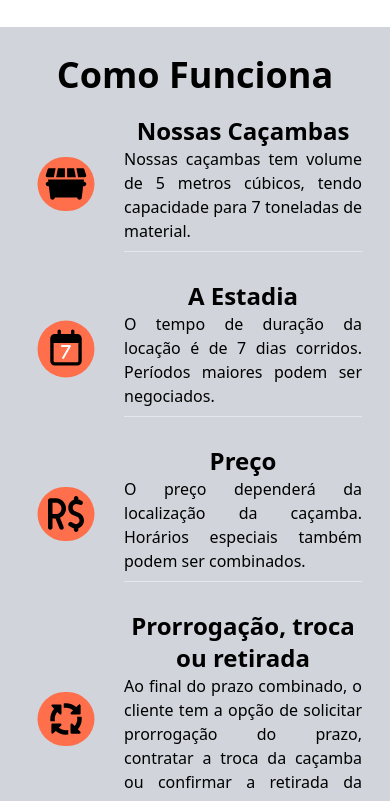
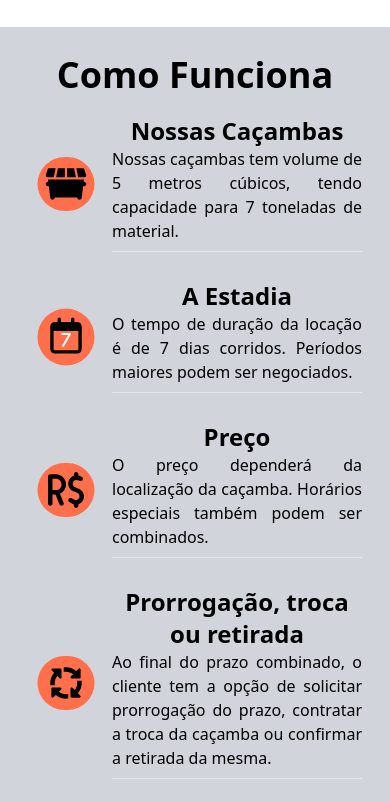
Before and after one commit to Durvaldo/Locamar, a Next.js app: page /cacamba in a window 390 px wide. Shown: the part 1227-2028 px from the top of the page. Built offline with nearby package versions, Linux system fonts and the light colour scheme.

Commit message:
Update globals.css

```diff
--- a/styles/globals.css
+++ b/styles/globals.css
@@ -127,7 +127,8 @@
             lg:even:ml-[46%]
             justify-center
             items-center
-            gap-5
+            gap-2
+            sm:gap-5
         ;
     }
 }
```
